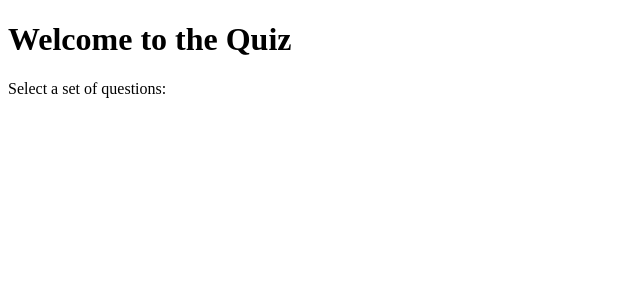
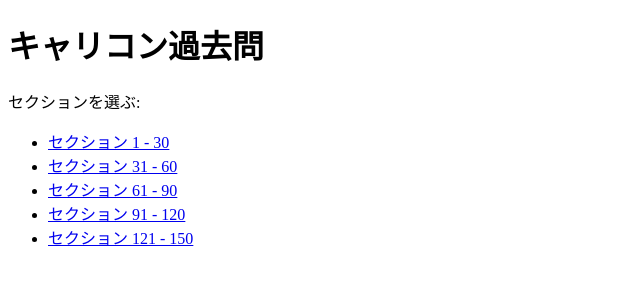
Before and after one commit to shoko667/quiz, a Flask app: page / in a window 1280 px wide. Shown: the top 300 px of the page, without its empty margins (0-640 px from the left). Run offline with Flask 3, Linux system fonts and the light colour scheme; parts of the project's set-up code (start-up, migrations or seed data) failed here and were passed over.

Commit message:
Update files (e.g.,app.py,scv,templates)

```diff
--- a/app.py
+++ b/app.py
@@ -1,12 +1,15 @@
-from flask import Flask, render_template, request, redirect, url_for
 import csv
+from flask import Flask, render_template, request, url_for
 
 app = Flask(__name__)
 
-# 問題データの読み込み
+# 1セッションあたりの問題数
+QUESTIONS_PER_SESSION = 30
+
+# CSVファイルから問題データを読み込む関数
 def load_questions():
     questions = []
-    with open("questions.csv", encoding="shift_jis") as file:
+    with open('questions.csv', encoding='utf-8') as file:
         reader = csv.DictReader(file)
         for row in reader:
             questions.append({
@@ -16,37 +19,36 @@ def load_questions():
             })
     return questions
 
+
+# 問題データをCSVから読み込む
 questions = load_questions()
-
-# 1回あたりの問題数
-QUESTIONS_PER_SESSION = 30
+total_questions = len(questions)
 
 @app.route("/")
 def index():
-    # 全問題を30問ごとに分割してセットを作成
-    sets = [(i, i + QUESTIONS_PER_SESSION - 1) for i in range(0, len(questions), QUESTIONS_PER_SESSION)]
-    return render_template("index.html", sets=sets)
+    # クイズの問題セットを計算する
+    sets = [
+        (i * QUESTIONS_PER_SESSION, min((i + 1) * QUESTIONS_PER_SESSION - 1, total_questions - 1))
+        for i in range((total_questions + QUESTIONS_PER_SESSION - 1) // QUESTIONS_PER_SESSION)
+    ]
+    # index.htmlにsetsを渡してレンダリング
+    return render_template("index.html", sets=sets, QUESTIONS_PER_SESSION=QUESTIONS_PER_SESSION)
 
 @app.route("/quiz/<int:set_id>", methods=["GET", "POST"])
 def quiz(set_id):
-    # 問題セットの開始・終了インデックスを計算
+    # 出題する問題セットの開始・終了インデックスを計算
     start_index = (set_id - 1) * QUESTIONS_PER_SESSION
     end_index = min(start_index + QUESTIONS_PER_SESSION, len(questions))
     question_set = questions[start_index:end_index]
 
     if request.method == "POST":
-        # POSTリクエストで回答が送信された場合
+        # ユーザーが送信した解答を取得
         user_answers = request.form.getlist("answers")
         score = sum(1 for i, ans in enumerate(user_answers) if ans and int(ans) == question_set[i]["answer"])
         return render_template("result.html", score=score, total=len(question_set), set_id=set_id)
 
     # GETリクエストで問題を表示
-    return render_template("quiz.html", question_set=question_set, set_id=set_id, total=len(question_set))
-
-@app.route("/result/<int:set_id>")
-def result(set_id):
-    # 採点結果を表示
-    return render_template("result.html", set_id=set_id)
+    return render_template("quiz.html", question_set=question_set, set_id=set_id, total=len(question_set), enumerate = enumerate)
 
 if __name__ == "__main__":
     app.run(debug=True)
--- a/templates/index.html
+++ b/templates/index.html
@@ -1,16 +1,18 @@
 <!DOCTYPE html>
-<html lang="en">
+<html lang="ja">
 <head>
     <meta charset="UTF-8">
     <meta name="viewport" content="width=device-width, initial-scale=1.0">
     <title>Main Page</title>
 </head>
 <body>
-    <h1>Welcome to the Quiz</h1>
-    <p>Select a set of questions:</p>
+    <h1>キャリコン過去問</h1>
+    <p>セクションを選ぶ:</p>
     <ul>
-        {% for start, end in sets %}
-            <li><a href="{{ url_for('quiz', set_id=(start // total_per_set) + 1) }}">Questions {{ start + 1 }} - {{ end + 1 }}</a></li>
+        {% for start_index, end_index in sets %}
+            <li><a href="{{ url_for('quiz', set_id=(start_index // QUESTIONS_PER_SESSION) + 1) }}">
+                セクション {{ start_index + 1 }} - {{ end_index + 1 }}
+            </a></li>
         {% endfor %}
     </ul>
 </body>
--- a/templates/result.html
+++ b/templates/result.html
@@ -6,8 +6,8 @@
     <title>Result</title>
 </head>
 <body>
-    <h1>Result for Set {{ set_id }}</h1>
+    <h1>Result</h1>
     <p>You scored {{ score }} out of {{ total }}.</p>
-    <a href="{{ url_for('index') }}">Back to Main Menu</a>
+    <a href="{{ url_for('index') }}">Go back to the main page</a>
 </body>
 </html>
```
Also changed, not shown: templates/quiz.html (+10 -12 lines), questions.csv.
